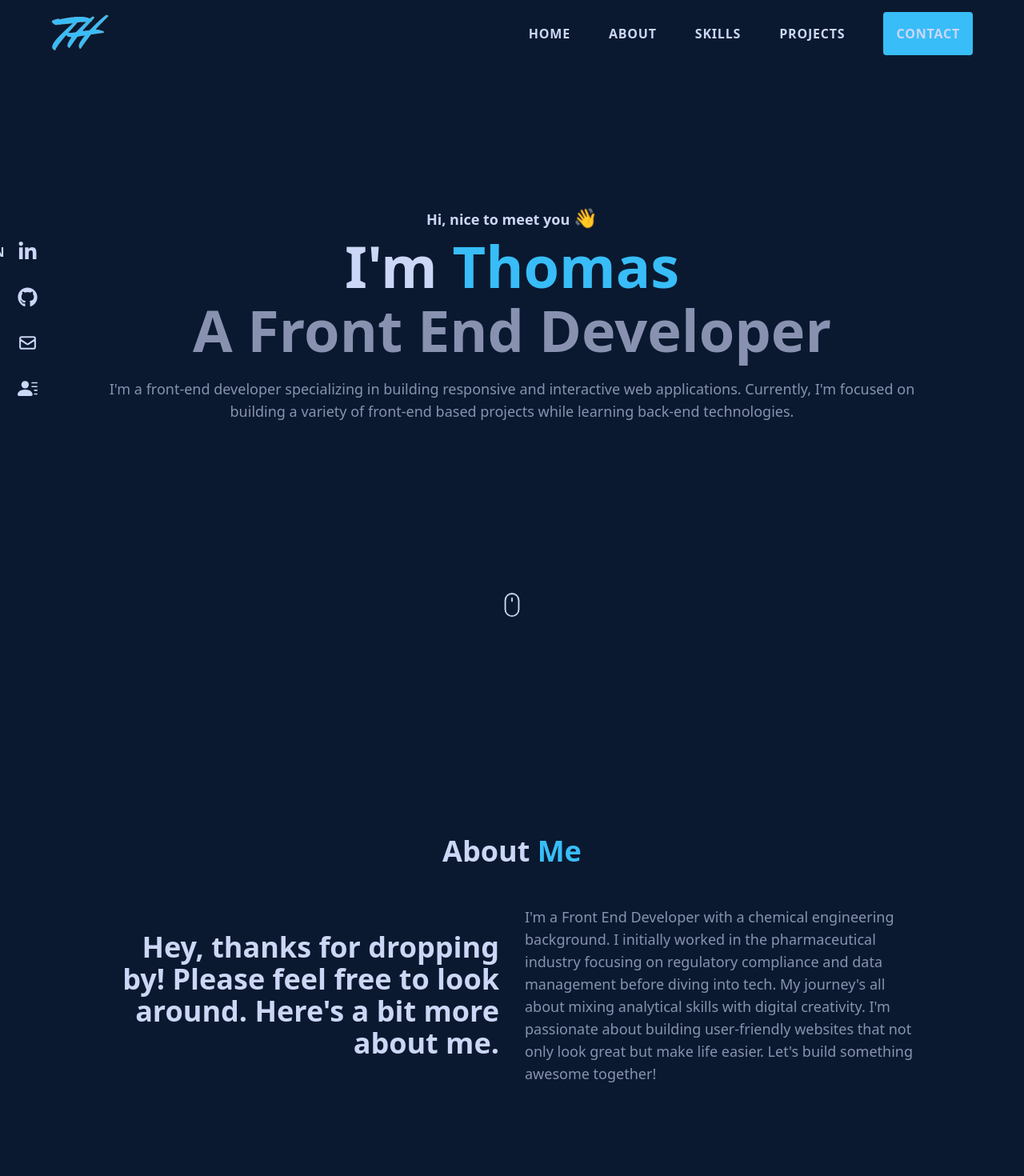
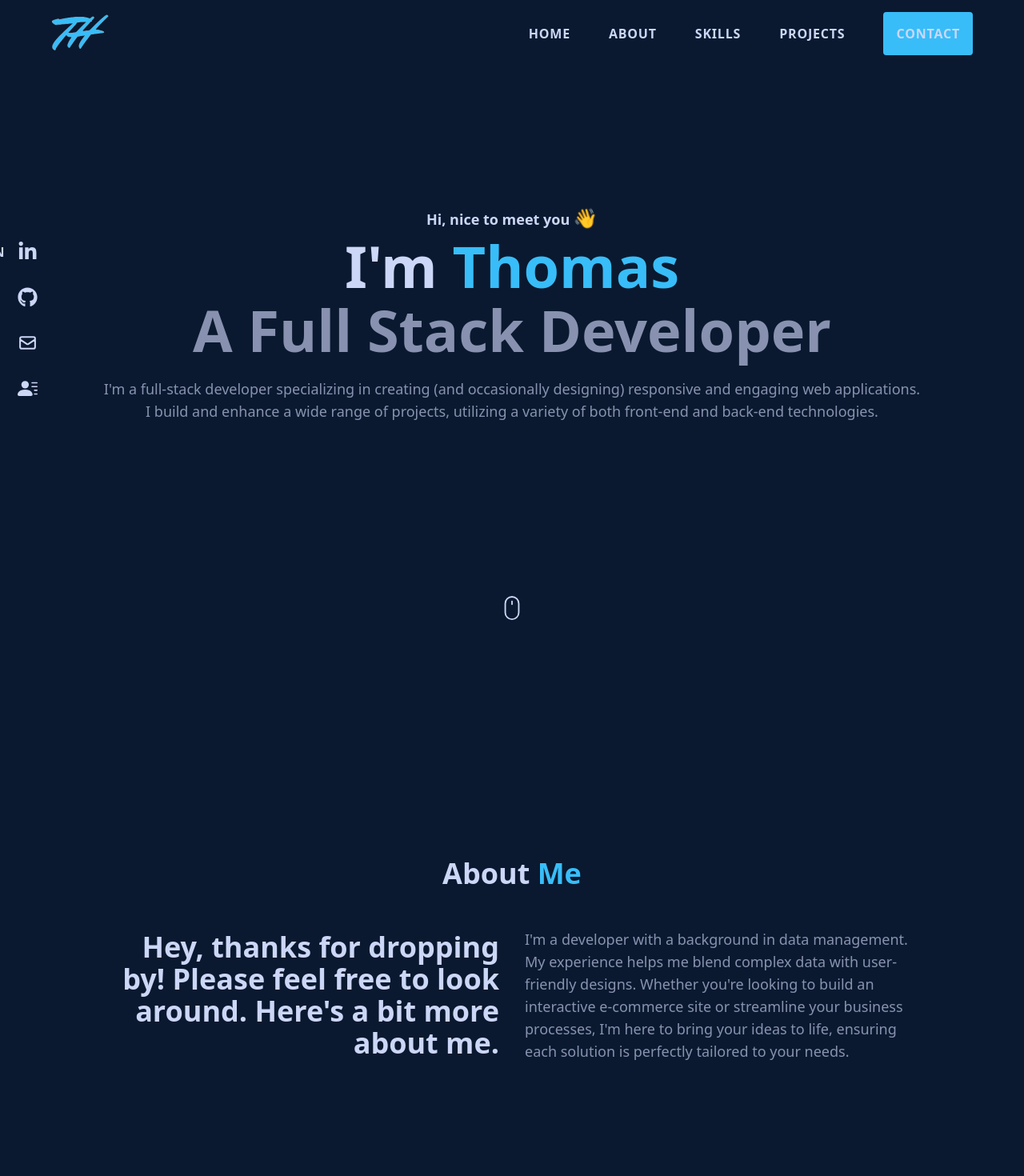
Before and after one commit to thomasthuynh/personal-portfolio, a React (Vite) app: page / in a window 1280 px wide. Shown: the top 1470 px of the page at 80% size. Built offline with nearby package versions, Linux system fonts and the light colour scheme.

Commit message:
Updated Home and About me descriptions. Removed older 4th project

```diff
--- a/src/components/About.jsx
+++ b/src/components/About.jsx
@@ -1,6 +1,6 @@
 const About = () => {
   return (
-    <section name="about" className="bg-primary h-screen w-full">
+    <section name="about" className="h-screen w-full bg-primary">
       <div className="mx-auto flex h-full w-[90%] max-w-[1024px] flex-col items-center justify-center text-white">
         <h2 className="pb-12 text-center text-4xl font-bold">
           About <span className="text-secondary">Me</span>
@@ -16,13 +16,19 @@ const About = () => {
 
           <div>
             <p className="text-gray lg:text-lg">
-              I'm a Front End Developer with a chemical engineering background.
+              {/* I'm a Front End Developer with a chemical engineering background.
               I initially worked in the pharmaceutical industry focusing on
               regulatory compliance and data management before diving into tech.
               My journey's all about mixing analytical skills with digital
               creativity. I'm passionate about building user-friendly websites
               that not only look great but make life easier. Let's build
-              something awesome together!
+              something awesome together! */}
+              I'm a developer with a background in data management. My
+              experience helps me blend complex data with user-friendly designs.
+              Whether you're looking to build an interactive e-commerce site or
+              streamline your business processes, I'm here to bring your ideas
+              to life, ensuring each solution is perfectly tailored to your
+              needs.
             </p>
           </div>
         </div>
--- a/src/components/Home.jsx
+++ b/src/components/Home.jsx
@@ -40,7 +40,7 @@ const Home = () => {
           }}
           className="text-4xl font-bold text-gray sm:text-5xl lg:text-6xl xl:text-7xl"
         >
-          A Front End Developer
+          A Full Stack Developer
         </motion.h2>
         <motion.p
           initial="hidden"
@@ -53,10 +53,14 @@ const Home = () => {
           }}
           className="pb-4 pt-6 text-gray lg:text-lg"
         >
-          I'm a front-end developer specializing in building responsive and
+          {/* I'm a front-end developer specializing in building responsive and
           interactive web applications. Currently, I'm focused on building a
           variety of front-end based projects while learning back-end
-          technologies.
+          technologies. */}
+          I'm a full-stack developer specializing in creating (and occasionally
+          designing) responsive and engaging web applications. I build and
+          enhance a wide range of projects, utilizing a variety of both
+          front-end and back-end technologies.
         </motion.p>
         <motion.ul
           initial="hidden"
--- a/src/components/Projects.jsx
+++ b/src/components/Projects.jsx
@@ -10,7 +10,7 @@ const Projects = () => {
     <section name="projects" className="bg-primary w-full">
       <div className="mx-auto flex h-full w-[90%] max-w-[1024px] flex-col items-center justify-center text-white">
         <h2 className="text-center text-4xl font-bold">
-          My <span className="text-secondary">Projects</span>
+          Recent <span className="text-secondary">Projects</span>
         </h2>
 
         <p className="text-gray pb-12 pt-4 lg:text-lg">
@@ -41,14 +41,14 @@ const Projects = () => {
           github="https://github.com/thomasthuynh/photosnap"
           live="https://photosnapstories.netlify.app/"
         />
-        <Project
+        {/* <Project
         name="Who's That Pokemon?"
         image={WhosThatPokemon}
         languages="JavaScript, SASS, HTML"
         description="A Pokemon generator built with vanilla JavaScript utilizing the PokeAPI for data implementation. Find information on all your favourite Pokemon through a manual or random search."
         github="https://github.com/junoprojects/whosThatPokemonThomasAndRebecca"
         live="https://whosthatpokemonweb.netlify.app/"
-        />
+        /> */}
       </div>
     </section>
   );
```
Also changed, not shown: 1 other file (tests, documents, lock files or other folders).
